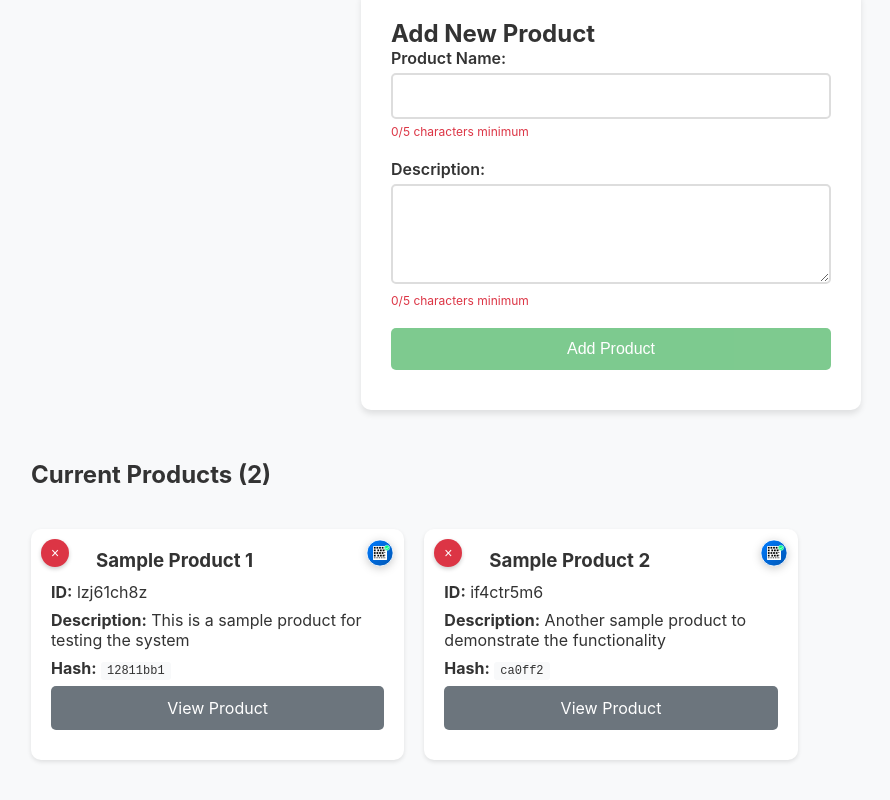
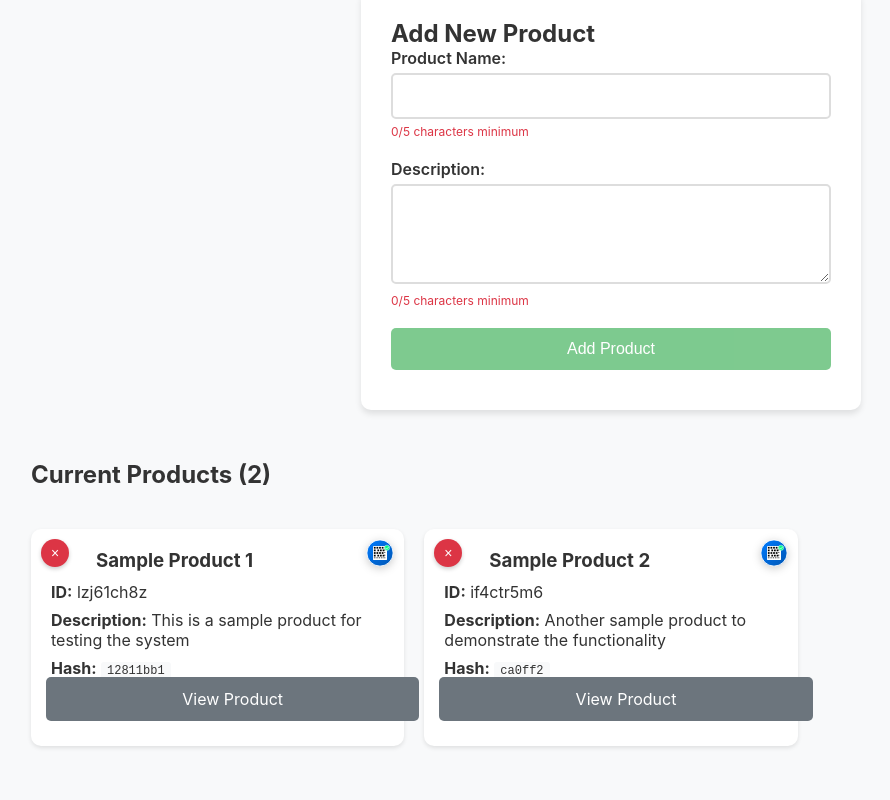
Before and after one commit to andersakerberg/taarifa-demo, a Next.js app: page /admin in a window 1280 px wide. Shown: the part 284-1084 px from the top of the page, without its empty margins (29-919 px from the left). Built offline with nearby package versions, Linux system fonts and the light colour scheme; sample sign-in values are in the browser's storage.

Commit message:
Fix View Product buttons to stick to bottom with proper padding for symmetry

```diff
--- a/app/admin/page.tsx
+++ b/app/admin/page.tsx
@@ -334,7 +334,7 @@ export default function AdminPage() {
         <h2>Current Products ({products.length})</h2>
         <div className="product-list">
           {products.map((product) => (
-            <div key={product.id} className="product-card" style={{ position: 'relative' }}>
+            <div key={product.id} className="product-card" style={{ position: 'relative', paddingBottom: '60px' }}>
               {/* Delete button - top left */}
               <button
                 onClick={() => handleDeleteProduct(product.id, product.name)}
@@ -396,7 +396,16 @@ export default function AdminPage() {
                 target="_blank"
                 rel="noopener noreferrer"
                 className="btn btn-secondary"
-                style={{ width: '100%', display: 'block', textAlign: 'center' }}
+                style={{
+                  width: '100%',
+                  display: 'block',
+                  textAlign: 'center',
+                  position: 'absolute',
+                  bottom: '15px',
+                  left: '15px',
+                  right: '15px',
+                  marginTop: 'auto'
+                }}
               >
                 View Product
               </a>
--- a/lib/version.ts
+++ b/lib/version.ts
@@ -9,7 +9,7 @@ export const VERSION = {
   // Static version info
   major: 1,
   minor: 0,
-  patch: 22,
+  patch: 23,
   // Get full version string
   get full() {
     return `${this.major}.${this.minor}.${this.patch}-${this.hash}`;
```
Also changed, not shown: scripts/manage-products.js (+20 -0 lines).
